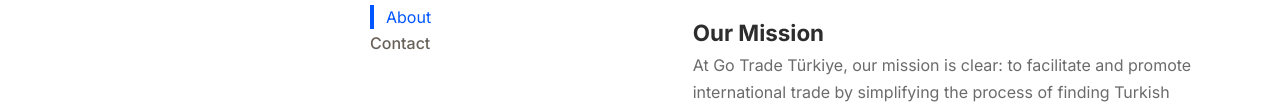
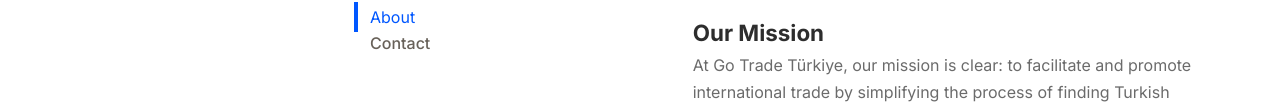
Before and after one commit to hyZenith/JK_proj, a React app: page /about in a window 1280 px wide. Shown: the part 550-654 px from the top of the page. Built offline with nearby package versions, Linux system fonts and the light colour scheme; no server answers.

Commit message:
footer sidebar style chagne

```diff
--- a/src/components/InfoPagesLayout.scss
+++ b/src/components/InfoPagesLayout.scss
@@ -2,16 +2,13 @@
     display: flex;
     background-color: #ffffff;
 
-    // ==================== SIDEBAR ====================
     &__sidebar {
-        // width: 337px;
         min-width: 337px;
         background-color: #ffffff;
         padding: 60px 0 60px 370px;
         border-right: none;
     }
 
-    // ==================== MAIN CONTENT ====================
     &__main {
         flex: 1;
         padding: 60px 60px 60px 60px;
@@ -20,7 +17,6 @@
     }
 }
 
-// ==================== SIDEBAR NAVIGATION ====================
 .sidebar-nav {
     &__section {
         margin-bottom:  35px;
@@ -63,16 +59,12 @@
             display: block;
             padding: 0;
 
-            // &:hover {
-            //     color: #000000;
-            // }
         }
 
         &--active {
             color: #0057ff;
             font-weight: 400;
             position: relative;
-            padding-left: 16px;
 
             a {
                 color: #0057ff;
@@ -81,11 +73,11 @@
             &::before {
                 content: "";
                 position: absolute;
-                left: 0;
+                left: -10%;
                 top: 50%;
                 transform: translateY(-50%);
                 width: 4px;
-                height: 24px;
+                height: 30px;
                 background-color: #0057ff;
                 border-radius: 0;
             }
@@ -93,7 +85,7 @@
     }
 }
 
-// ==================== RESPONSIVE ====================
+// responsive
 @media (max-width: 1024px) {
     .info-pages-layout {
         &__sidebar {
```
